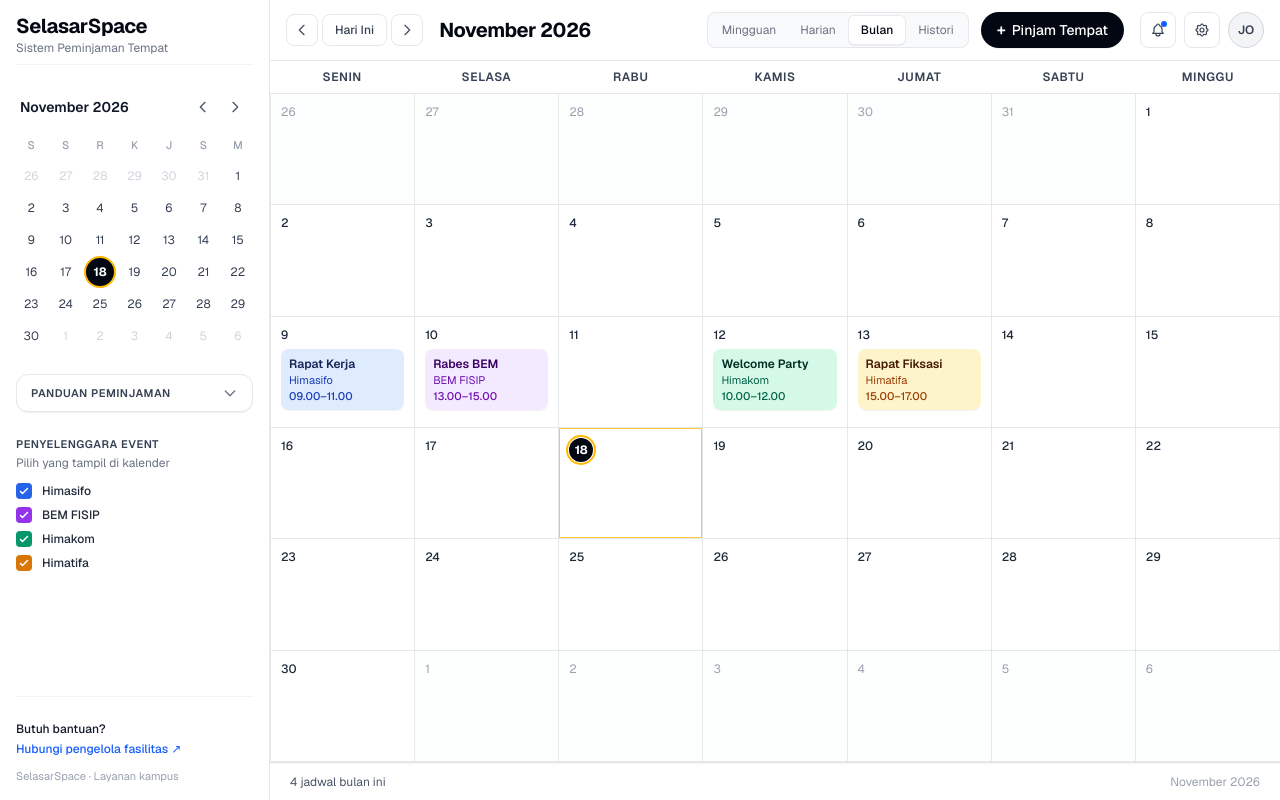
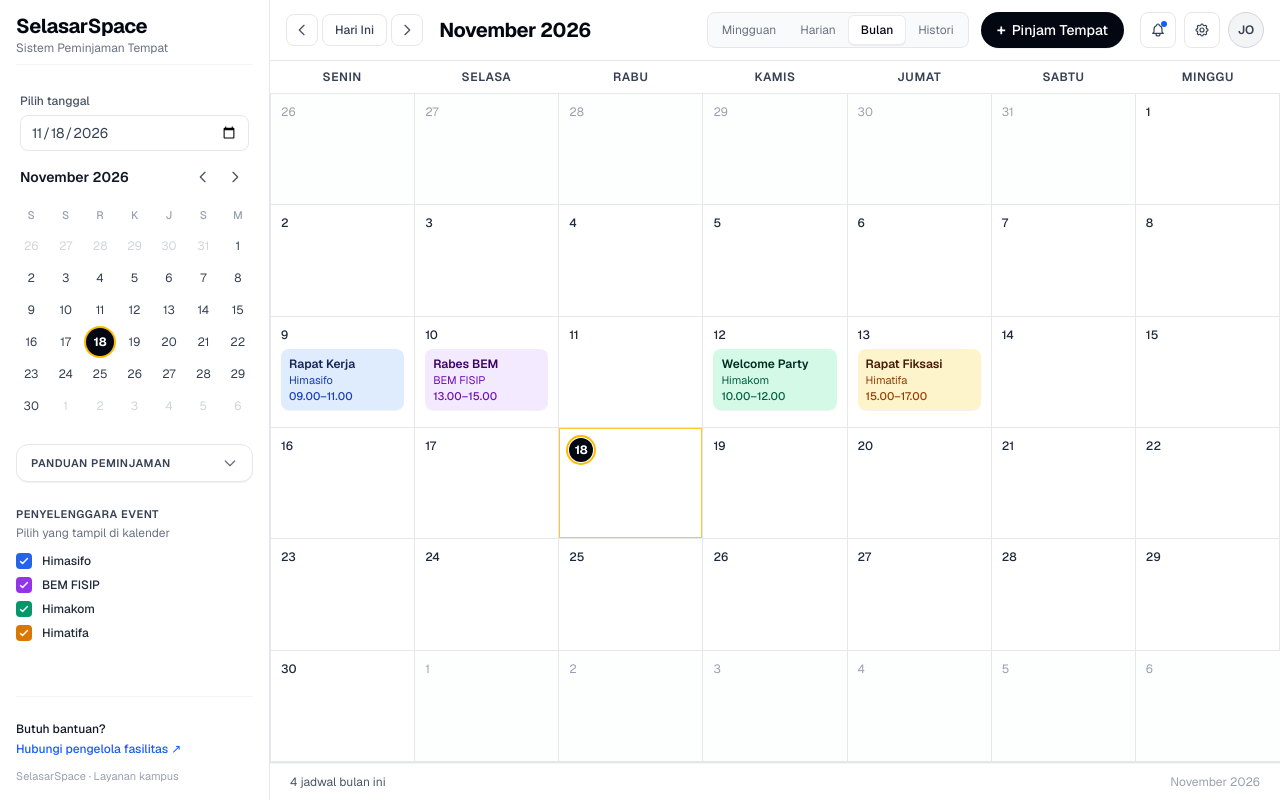
Before and after one commit to LuqmanArifCahyono/Sistem-Booking-Selasar, a Next.js app: page / in a window 1280 px wide. Built offline with nearby package versions, Linux system fonts and the light colour scheme.

Commit message:
feat: add date picker to mini calendar

```diff
--- a/src/app/globals.css
+++ b/src/app/globals.css
@@ -19,3 +19,21 @@ body {
   color: var(--foreground);
   font-family: var(--font-sans), system-ui, -apple-system, BlinkMacSystemFont, "Segoe UI", Roboto, sans-serif;
 }
+
+/* Cursor behavior khusus area dashboard (tidak memengaruhi halaman login/register). */
+.dashboard-shell button:not(:disabled),
+.dashboard-shell a[href],
+.dashboard-shell select:not(:disabled),
+.dashboard-shell input[type="checkbox"]:not(:disabled),
+.dashboard-shell input[type="radio"]:not(:disabled),
+.dashboard-shell [role="button"]:not([aria-disabled="true"]),
+.dashboard-shell [role="tab"]:not([aria-disabled="true"]) {
+  cursor: pointer;
+}
+
+.dashboard-shell button:disabled,
+.dashboard-shell select:disabled,
+.dashboard-shell input:disabled,
+.dashboard-shell [aria-disabled="true"] {
+  cursor: not-allowed;
+}
--- a/src/app/page.tsx
+++ b/src/app/page.tsx
@@ -150,7 +150,7 @@ export default function Home() {
   };
 
   return (
-    <div className="flex h-screen w-full bg-white overflow-hidden text-gray-900 font-sans">
+    <div className="dashboard-shell flex h-screen w-full bg-white overflow-hidden text-gray-900 font-sans">
       {/* Action Notification Toast */}
       {actionNotice && (
         <div className="fixed bottom-4 right-4 z-60 bg-gray-900 text-white text-xs px-4 py-2.5 rounded-lg shadow-lg flex items-center gap-2 animate-fadeIn border border-gray-700">
--- a/src/components/layout/MiniCalendar.tsx
+++ b/src/components/layout/MiniCalendar.tsx
@@ -80,8 +80,41 @@ export function MiniCalendar({
     return isSameDay(d, today);
   };
 
+  // Format tanggal secara lokal agar tidak bergeser karena konversi zona waktu.
+  const formatDateInput = (date: Date) => {
+    const y = date.getFullYear();
+    const m = String(date.getMonth() + 1).padStart(2, "0");
+    const d = String(date.getDate()).padStart(2, "0");
+    return `${y}-${m}-${d}`;
+  };
+
+  const handleDatePickerChange = (value: string) => {
+    if (!value) return;
+    const [selectedYear, selectedMonth, selectedDay] = value.split("-").map(Number);
+    if (!selectedYear || !selectedMonth || !selectedDay) return;
+    onSelectDate(new Date(selectedYear, selectedMonth - 1, selectedDay));
+  };
+
   return (
     <div className="w-full">
+      {/* Direct Date Picker */}
+      <div className="mb-3 px-1">
+        <label
+          htmlFor="sidebar-calendar-date-picker"
+          className="mb-1.5 block text-xs font-medium text-gray-600"
+        >
+          Pilih tanggal
+        </label>
+        <input
+          id="sidebar-calendar-date-picker"
+          type="date"
+          value={formatDateInput(selectedDate)}
+          onChange={(event) => handleDatePickerChange(event.target.value)}
+          className="h-9 w-full rounded-lg border border-gray-200 bg-white px-2.5 text-sm text-gray-700 outline-none transition-colors hover:border-gray-300 focus:border-blue-500 focus:ring-2 focus:ring-blue-100"
+          aria-label="Pilih tanggal untuk ditampilkan di kalender"
+        />
+      </div>
+
       {/* Month Navigator Header */}
       <div className="flex items-center justify-between mb-3 px-1">
         <span className="text-sm font-semibold text-gray-900">
--- a/src/components/layout/Sidebar.tsx
+++ b/src/components/layout/Sidebar.tsx
@@ -37,7 +37,7 @@ export function Sidebar({
       {isOpenMobile && (
         <div
           onClick={onCloseMobile}
-          className="fixed inset-0 bg-black/40 z-40 lg:hidden backdrop-blur-2xs transition-opacity"
+          className="fixed inset-0 bg-black/40 z-40 lg:hidden backdrop-blur-2xs transition-opacity cursor-pointer"
           aria-hidden="true"
         />
       )}
```
